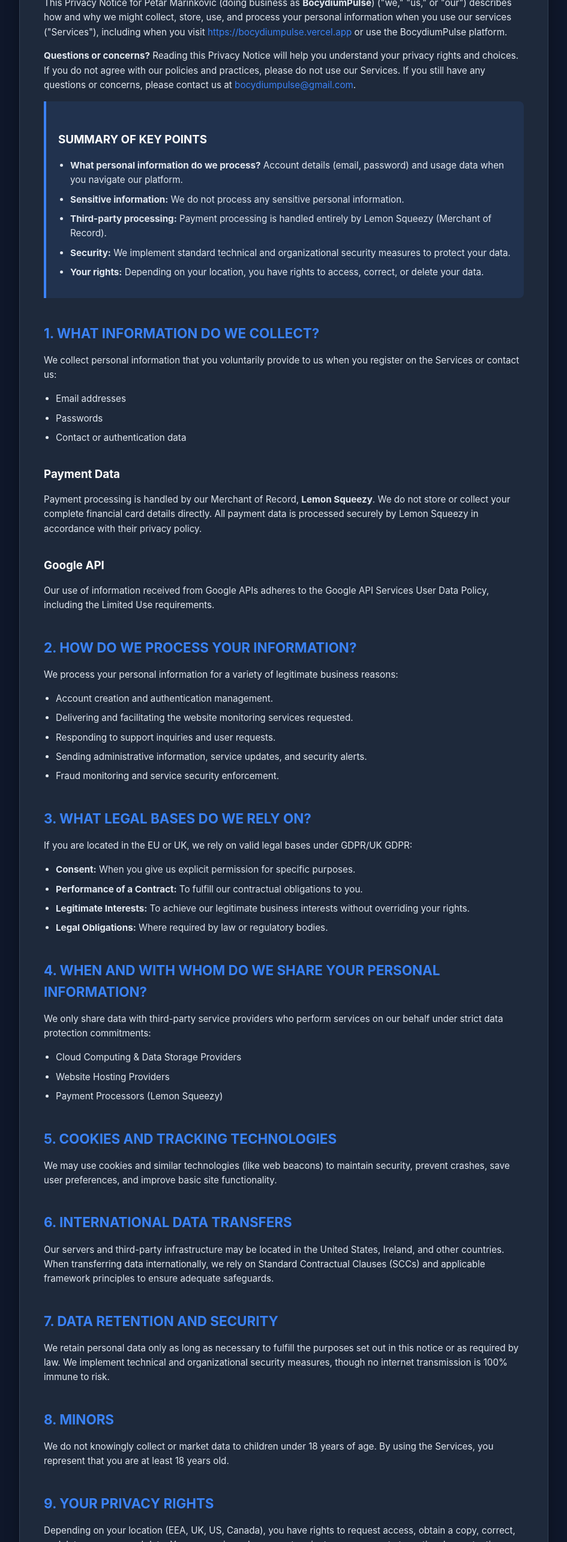
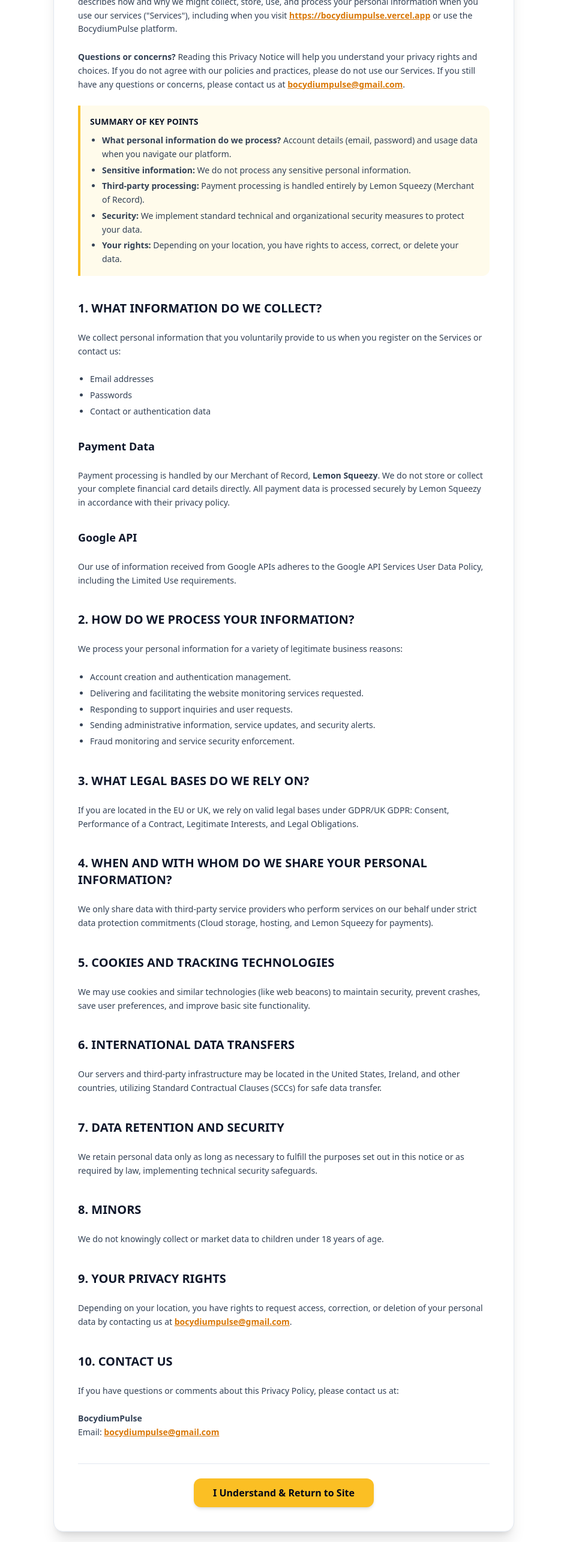
Before and after one commit to petar2007/uptimeapp, a website: page privacy.html in a window 1280 px wide. Shown: the part 229-2800 px from the top of the page at 60% size, without its empty margins (167-1112 px from the left). Drawn offline with nearby package versions, Linux system fonts and the light colour scheme.

Commit message:
Update privacy page to white background with amber button

```diff
--- a/privacy.html
+++ b/privacy.html
@@ -4,137 +4,25 @@
   <meta charset="UTF-8">
   <meta name="viewport" content="width=device-width, initial-scale=1.0">
   <title>Privacy Policy - BocydiumPulse</title>
-  <style>
-    :root {
-      --bg-color: #0f172a;
-      --card-bg: #1e293b;
-      --text-color: #e2e8f0;
-      --muted-color: #94a3b8;
-      --accent-color: #3b82f6;
-      --accent-hover: #2563eb;
-      --border-color: #334155;
-    }
+  <script src="https://cdn.tailwindcss.com"></script>
+</head>
+<body class="bg-white text-slate-900 font-sans antialiased min-h-screen flex flex-col justify-between py-12 px-4 sm:px-6">
 
-    body {
-      font-family: -apple-system, BlinkMacSystemFont, "Segoe UI", Roboto, Helvetica, Arial, sans-serif;
-      background-color: var(--bg-color);
-      color: var(--text-color);
-      line-height: 1.6;
-      margin: 0;
-      padding: 40px 20px;
-    }
+  <div class="max-w-3xl mx-auto bg-white p-6 sm:p-10 rounded-2xl border border-slate-200 shadow-xl w-full">
 
-    .container {
-      max-width: 800px;
-      margin: 0 auto;
-      background-color: var(--card-bg);
-      padding: 40px;
-      border-radius: 12px;
-      border: 1px solid var(--border-color);
-      box-shadow: 0 10px 25px rgba(0, 0, 0, 0.3);
-    }
+    <!-- Naslov -->
+    <h1 class="text-3xl font-black text-slate-950 pb-4 border-b border-slate-200 mb-2">PRIVACY POLICY</h1>
+    <div class="text-xs text-slate-500 mb-8">Last updated: October 22, 2026</div>
 
-    h1, h2, h3 {
-      color: #ffffff;
-      margin-top: 1.8em;
-      margin-bottom: 0.6em;
-    }
+    <div class="space-y-6 text-sm text-slate-700 leading-relaxed">
+      <p>This Privacy Notice for Petar Marinković (doing business as <strong>BocydiumPulse</strong>) ("we," "us," or "our") describes how and why we might collect, store, use, and process your personal information when you use our services ("Services"), including when you visit <a href="https://bocydiumpulse.vercel.app" class="text-amber-600 underline font-semibold">https://bocydiumpulse.vercel.app</a> or use the BocydiumPulse platform.</p>
 
-    h1 {
-      font-size: 2.2rem;
-      border-bottom: 2px solid var(--border-color);
-      padding-bottom: 10px;
-      margin-top: 0;
-    }
+      <p><strong>Questions or concerns?</strong> Reading this Privacy Notice will help you understand your privacy rights and choices. If you do not agree with our policies and practices, please do not use our Services. If you still have any questions or concerns, please contact us at <a href="mailto:bocydiumpulse@gmail.com" class="text-amber-600 underline font-semibold">bocydiumpulse@gmail.com</a>.</p>
 
-    h2 {
-      font-size: 1.4rem;
-      color: var(--accent-color);
-    }
-
-    p, li {
-      color: var(--text-color);
-      font-size: 0.95rem;
-    }
-
-    ul {
-      padding-left: 20px;
-    }
-
-    li {
-      margin-bottom: 8px;
-    }
-
-    .last-updated {
-      font-size: 0.85rem;
-      color: var(--muted-color);
-      margin-bottom: 30px;
-    }
-
-    hr {
-      border: 0;
-      height: 1px;
-      background: var(--border-color);
-      margin: 30px 0;
-    }
-
-    .summary-box {
-      background-color: rgba(59, 130, 246, 0.1);
-      border-left: 4px solid var(--accent-color);
-      padding: 15px 20px;
-      margin-bottom: 30px;
-      border-radius: 0 8px 8px 0;
-    }
-
-    .action-area {
-      margin-top: 50px;
-      padding-top: 25px;
-      border-top: 1px solid var(--border-color);
-      text-align: center;
-    }
-
-    .btn-return {
-      display: inline-block;
-      background-color: var(--accent-color);
-      color: #ffffff;
-      font-weight: 600;
-      font-size: 1rem;
-      padding: 12px 32px;
-      border-radius: 8px;
-      text-decoration: none;
-      transition: background-color 0.2s ease, transform 0.1s ease;
-      cursor: pointer;
-      border: none;
-    }
-
-    .btn-return:hover {
-      background-color: var(--accent-hover);
-      transform: translateY(-1px);
-    }
-
-    a {
-      color: var(--accent-color);
-      text-decoration: none;
-    }
-
-    a:hover {
-      text-decoration: underline;
-    }
-  </style>
-</head>
-<body>
-
-  <div class="container">
-    <h1>PRIVACY POLICY</h1>
-    <div class="last-updated">Last updated: October 22, 2026</div>
-
-    <p>This Privacy Notice for Petar Marinković (doing business as <strong>BocydiumPulse</strong>) ("we," "us," or "our") describes how and why we might collect, store, use, and process your personal information when you use our services ("Services"), including when you visit <a href="https://bocydiumpulse.vercel.app">https://bocydiumpulse.vercel.app</a> or use the BocydiumPulse platform.</p>
-
-    <p><strong>Questions or concerns?</strong> Reading this Privacy Notice will help you understand your privacy rights and choices. If you do not agree with our policies and practices, please do not use our Services. If you still have any questions or concerns, please contact us at <a href="mailto:bocydiumpulse@gmail.com">bocydiumpulse@gmail.com</a>.</p>
-
-    <div class="summary-box">
-      <h3>SUMMARY OF KEY POINTS</h3>
-      <ul>
+      <!-- Sažetak -->
+      <div class="bg-amber-50 border-l-4 border-amber-400 p-4 rounded-r-xl my-6">
+        <h3 class="font-bold text-slate-900 mb-2">SUMMARY OF KEY POINTS</h3>
+        <ul class="list-disc pl-5 space-y-1 text-slate-700">
           <li><strong>What personal information do we process?</strong> Account details (email, password) and usage data when you navigate our platform.</li>
           <li><strong>Sensitive information:</strong> We do not process any sensitive personal information.</li>
           <li><strong>Third-party processing:</strong> Payment processing is handled entirely by Lemon Squeezy (Merchant of Record).</li>
@@ -143,23 +31,23 @@
         </ul>
       </div>
 
-    <h2>1. WHAT INFORMATION DO WE COLLECT?</h2>
+      <h2 class="text-xl font-bold text-slate-900 pt-4">1. WHAT INFORMATION DO WE COLLECT?</h2>
       <p>We collect personal information that you voluntarily provide to us when you register on the Services or contact us:</p>
-    <ul>
+      <ul class="list-disc pl-5 space-y-1">
         <li>Email addresses</li>
         <li>Passwords</li>
         <li>Contact or authentication data</li>
       </ul>
 
-    <h3>Payment Data</h3>
+      <h3 class="text-lg font-semibold text-slate-900 pt-2">Payment Data</h3>
       <p>Payment processing is handled by our Merchant of Record, <strong>Lemon Squeezy</strong>. We do not store or collect your complete financial card details directly. All payment data is processed securely by Lemon Squeezy in accordance with their privacy policy.</p>
 
-    <h3>Google API</h3>
+      <h3 class="text-lg font-semibold text-slate-900 pt-2">Google API</h3>
       <p>Our use of information received from Google APIs adheres to the Google API Services User Data Policy, including the Limited Use requirements.</p>
 
-    <h2>2. HOW DO WE PROCESS YOUR INFORMATION?</h2>
+      <h2 class="text-xl font-bold text-slate-900 pt-4">2. HOW DO WE PROCESS YOUR INFORMATION?</h2>
       <p>We process your personal information for a variety of legitimate business reasons:</p>
-    <ul>
+      <ul class="list-disc pl-5 space-y-1">
         <li>Account creation and authentication management.</li>
         <li>Delivering and facilitating the website monitoring services requested.</li>
         <li>Responding to support inquiries and user requests.</li>
@@ -167,62 +55,51 @@
         <li>Fraud monitoring and service security enforcement.</li>
       </ul>
 
-    <h2>3. WHAT LEGAL BASES DO WE RELY ON?</h2>
-    <p>If you are located in the EU or UK, we rely on valid legal bases under GDPR/UK GDPR:</p>
-    <ul>
-      <li><strong>Consent:</strong> When you give us explicit permission for specific purposes.</li>
-      <li><strong>Performance of a Contract:</strong> To fulfill our contractual obligations to you.</li>
-      <li><strong>Legitimate Interests:</strong> To achieve our legitimate business interests without overriding your rights.</li>
-      <li><strong>Legal Obligations:</strong> Where required by law or regulatory bodies.</li>
-    </ul>
+      <h2 class="text-xl font-bold text-slate-900 pt-4">3. WHAT LEGAL BASES DO WE RELY ON?</h2>
+      <p>If you are located in the EU or UK, we rely on valid legal bases under GDPR/UK GDPR: Consent, Performance of a Contract, Legitimate Interests, and Legal Obligations.</p>
 
-    <h2>4. WHEN AND WITH WHOM DO WE SHARE YOUR PERSONAL INFORMATION?</h2>
-    <p>We only share data with third-party service providers who perform services on our behalf under strict data protection commitments:</p>
-    <ul>
-      <li>Cloud Computing & Data Storage Providers</li>
-      <li>Website Hosting Providers</li>
-      <li>Payment Processors (Lemon Squeezy)</li>
-    </ul>
+      <h2 class="text-xl font-bold text-slate-900 pt-4">4. WHEN AND WITH WHOM DO WE SHARE YOUR PERSONAL INFORMATION?</h2>
+      <p>We only share data with third-party service providers who perform services on our behalf under strict data protection commitments (Cloud storage, hosting, and Lemon Squeezy for payments).</p>
 
-    <h2>5. COOKIES AND TRACKING TECHNOLOGIES</h2>
+      <h2 class="text-xl font-bold text-slate-900 pt-4">5. COOKIES AND TRACKING TECHNOLOGIES</h2>
       <p>We may use cookies and similar technologies (like web beacons) to maintain security, prevent crashes, save user preferences, and improve basic site functionality.</p>
 
-    <h2>6. INTERNATIONAL DATA TRANSFERS</h2>
-    <p>Our servers and third-party infrastructure may be located in the United States, Ireland, and other countries. When transferring data internationally, we rely on Standard Contractual Clauses (SCCs) and applicable framework principles to ensure adequate safeguards.</p>
+      <h2 class="text-xl font-bold text-slate-900 pt-4">6. INTERNATIONAL DATA TRANSFERS</h2>
+      <p>Our servers and third-party infrastructure may be located in the United States, Ireland, and other countries, utilizing Standard Contractual Clauses (SCCs) for safe data transfer.</p>
 
-    <h2>7. DATA RETENTION AND SECURITY</h2>
-    <p>We retain personal data only as long as necessary to fulfill the purposes set out in this notice or as required by law. We implement technical and organizational security measures, though no internet transmission is 100% immune to risk.</p>
+      <h2 class="text-xl font-bold text-slate-900 pt-4">7. DATA RETENTION AND SECURITY</h2>
+      <p>We retain personal data only as long as necessary to fulfill the purposes set out in this notice or as required by law, implementing technical security safeguards.</p>
 
-    <h2>8. MINORS</h2>
-    <p>We do not knowingly collect or market data to children under 18 years of age. By using the Services, you represent that you are at least 18 years old.</p>
+      <h2 class="text-xl font-bold text-slate-900 pt-4">8. MINORS</h2>
+      <p>We do not knowingly collect or market data to children under 18 years of age.</p>
 
-    <h2>9. YOUR PRIVACY RIGHTS</h2>
-    <p>Depending on your location (EEA, UK, US, Canada), you have rights to request access, obtain a copy, correct, or delete your personal data. You may review, change, or terminate your account at any time by contacting us at <a href="mailto:bocydiumpulse@gmail.com">bocydiumpulse@gmail.com</a>.</p>
+      <h2 class="text-xl font-bold text-slate-900 pt-4">9. YOUR PRIVACY RIGHTS</h2>
+      <p>Depending on your location, you have rights to request access, correction, or deletion of your personal data by contacting us at <a href="mailto:bocydiumpulse@gmail.com" class="text-amber-600 underline font-semibold">bocydiumpulse@gmail.com</a>.</p>
 
-    <h2>10. CONTROLS FOR DO-NOT-TRACK FEATURES</h2>
-    <p>We currently do not respond to Do-Not-Track ("DNT") browser signals as no uniform technology standard has been finalized.</p>
+      <h2 class="text-xl font-bold text-slate-900 pt-4">10. CONTACT US</h2>
+      <p>If you have questions or comments about this Privacy Policy, please contact us at:</p>
+      <p><strong>BocydiumPulse</strong><br>Email: <a href="mailto:bocydiumpulse@gmail.com" class="text-amber-600 underline font-semibold">bocydiumpulse@gmail.com</a></p>
+    </div>
 
-    <h2>11. CONTACT US</h2>
-    <p>If you have questions or comments about this Privacy Policy, please contact us at:</p>
-    <p>
-      <strong>BocydiumPulse</strong><br>
-      Email: <a href="mailto:bocydiumpulse@gmail.com">bocydiumpulse@gmail.com</a>
-    </p>
-
-    <!-- DUGME ZA POVRATAK NA SAJT -->
-    <div class="action-area">
-      <button class="btn-return" onclick="goBackOrHome()">I Understand & Return to Site</button>
+    <!-- Dugme za povratak (Amber žuto sa crnim slovima) -->
+    <div class="mt-10 pt-6 border-t border-slate-200 text-center">
+      <button onclick="goBackToSite()" class="bg-amber-400 hover:bg-amber-300 text-slate-950 font-bold px-8 py-3 rounded-xl transition shadow-md cursor-pointer">
+        I Understand & Return to Site
+      </button>
     </div>
 
   </div>
 
+  <footer class="mt-12 text-center text-xs text-slate-400">
+    &copy; 2026 BocydiumPulse. All rights reserved.
+  </footer>
+
   <script>
-    function goBackOrHome() {
-      // Ako je korisnik došao sa tvog sajta (iz registre forme), vrati ga korak nazad
-      if (document.referrer && document.referrer.includes(window.location.hostname)) {
-        window.history.back();
+    function goBackToSite() {
+      // Ako je otvoreno u novom tabu, zatvori ga ili vrati na glavnu stranu
+      if (window.opener) {
+        window.close();
       } else {
-        // Inače ga preusmeri na početnu stranicu
         window.location.href = "/";
       }
     }
```
Lines whose indentation alone changed are shown as unchanged.
